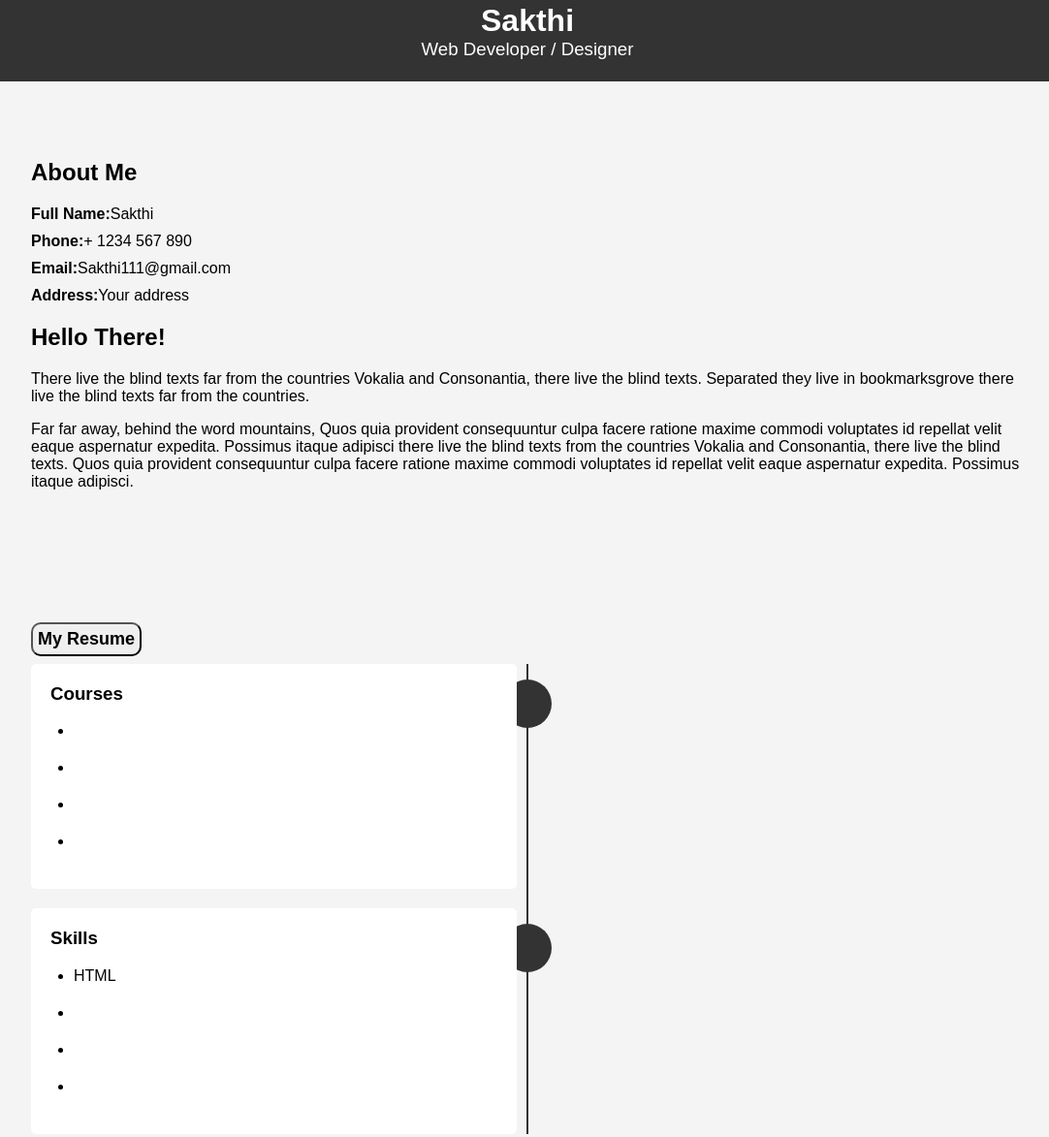
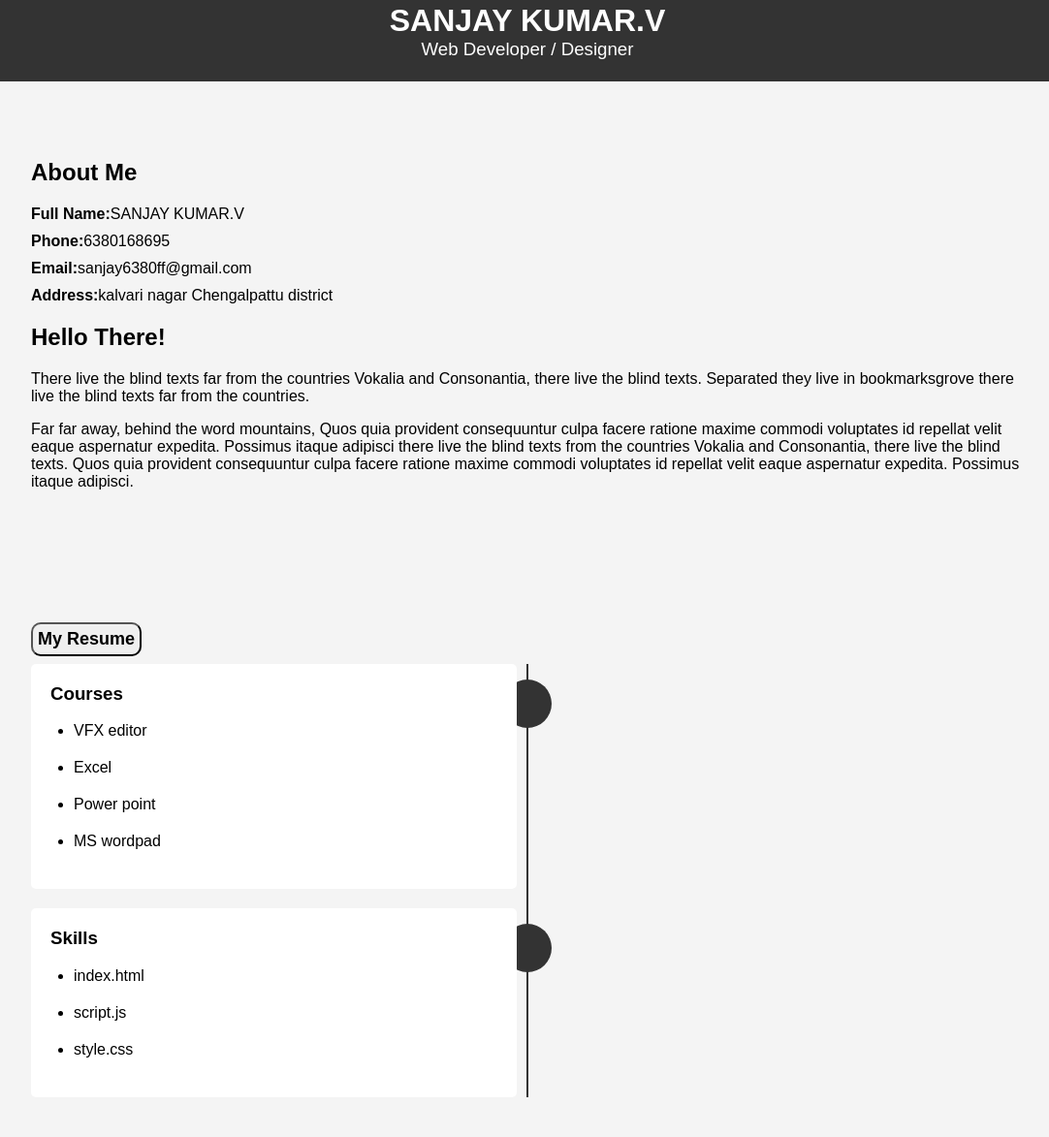
Before and after one commit to MADDYITSME/digital_portfolio__, a plain HTML site: page index.html in a window 1280 px wide. Shown: the part 179-1352 px from the top of the page at 97% size, without its empty margins (96-1178 px from the left). Drawn offline with Linux system fonts and the light colour scheme.

Commit message:
Update index.html

```diff
--- a/index.html
+++ b/index.html
@@ -10,7 +10,7 @@
     <header>
         <div class="container">
             <div class="profile-thumb"></div>
-            <h1>Sakthi</h1>
+            <h1>SANJAY KUMAR.V</h1>
             <h3>Web Developer / Designer</h3>
         </div>
     </header>
@@ -21,10 +21,10 @@
             <div class="row">
                 <div class="col-md-4">
                     <ul class="info">
-                        <li><span>Full Name:</span>Sakthi</li>
-                        <li><span>Phone:</span>+ 1234 567 890</li>
-                        <li><span>Email:</span>Sakthi111@gmail.com</li>
-                        <li><span>Address:</span>Your address</li>
+                        <li><span>Full Name:</span>SANJAY KUMAR.V</li>
+                        <li><span>Phone:</span>6380168695</li>
+                        <li><span>Email:</span>sanjay6380ff@gmail.com</li>
+                        <li><span>Address:</span>kalvari nagar Chengalpattu district</li>
                     </ul>
                 </div>
                 <div class="col-md-8">
@@ -38,7 +38,7 @@
 
     <section id="resume">
         <div class="container">
-            <button class=" btn btn-primary"><a href=".pdf">My Resume</a></button>
+            <button class=" btn btn-primary"><a href="resume.pdf">My Resume</a></button>
             <div class="row">
                 <div class="col-md-12">
                     <ul class="timeline">
@@ -47,10 +47,10 @@
                             <div class="timeline-panel">
                                 <h3>Courses</h3>
                                 <ul>
-                                    <li></li>
-                                    <li></li>
-                                    <li></li>
-                                    <li></li>
+                                    <li>VFX editor</li>
+                                    <li>Excel</li>
+                                    <li>Power point</li>
+                                    <li>MS wordpad</li>
                                 </ul>
                             </div>
                         </li>
@@ -59,10 +59,9 @@
                             <div class="timeline-panel">
                                 <h3>Skills</h3>
                                 <ul>
-                                    <li>HTML</li>
-                                    <li></li>
-                                    <li></li>
-                                    <li></li>
+                                    <li>index.html</li>
+                                    <li>script.js</li>
+                                    <li>style.css</li>
                                 </ul>
                             </div>
                         </li>
@@ -78,4 +77,5 @@
         </div>
     </footer>
 </body>
+
 </html>
```
